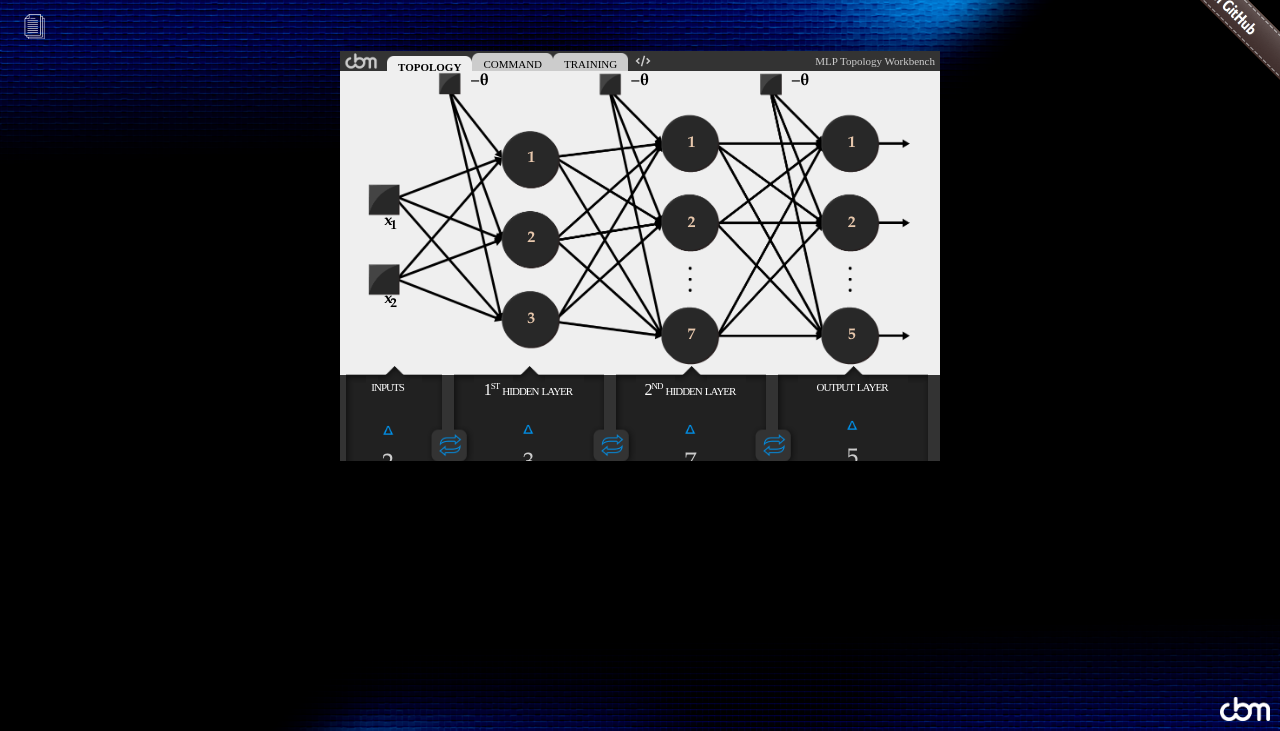
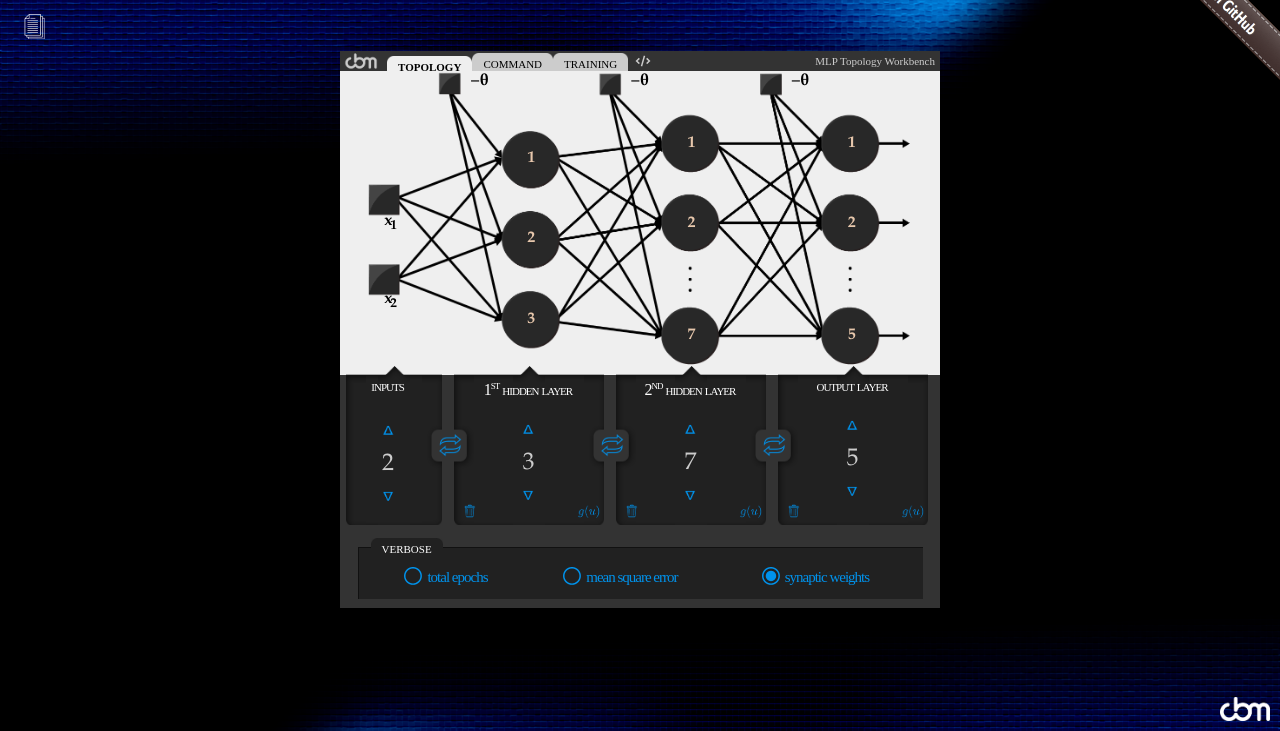
Before and after one commit to moretticb/MTW, a plain HTML site: page index.html in a window 1280 px wide. Shown: the part 69-800 px from the top of the page. Drawn offline with Linux system fonts and the light colour scheme.

Commit message:
minor adjustments

```diff
--- a/index.html
+++ b/index.html
@@ -138,6 +138,8 @@ window.onload = function(){
 	if(window.location.hash.length > 0){
 		window.onhashchange();
 	}
+
+	document.getElementsByTagName("iframe")[0].contentWindow.onresize();
 }
 
 window.onhashchange = function(){
```
